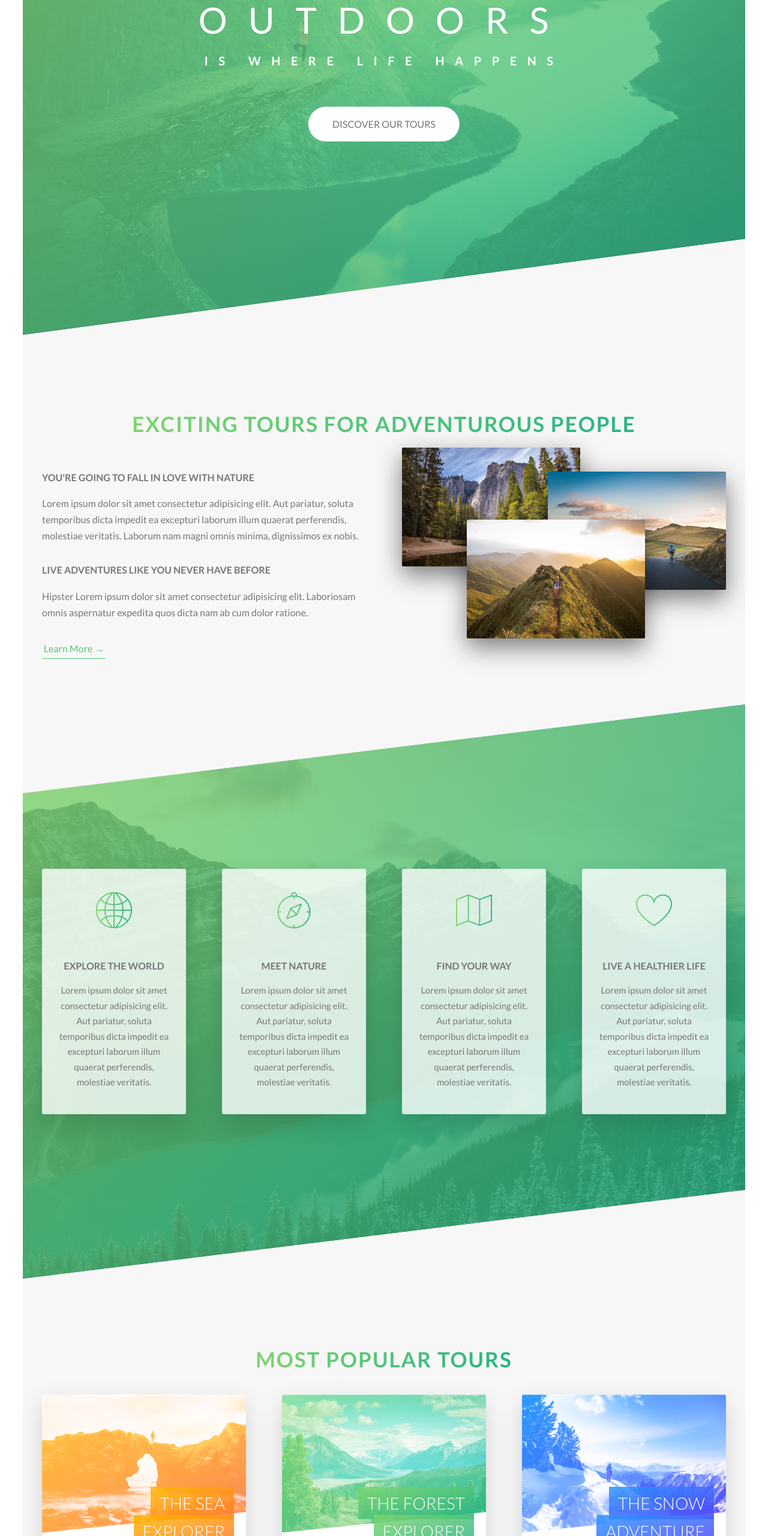
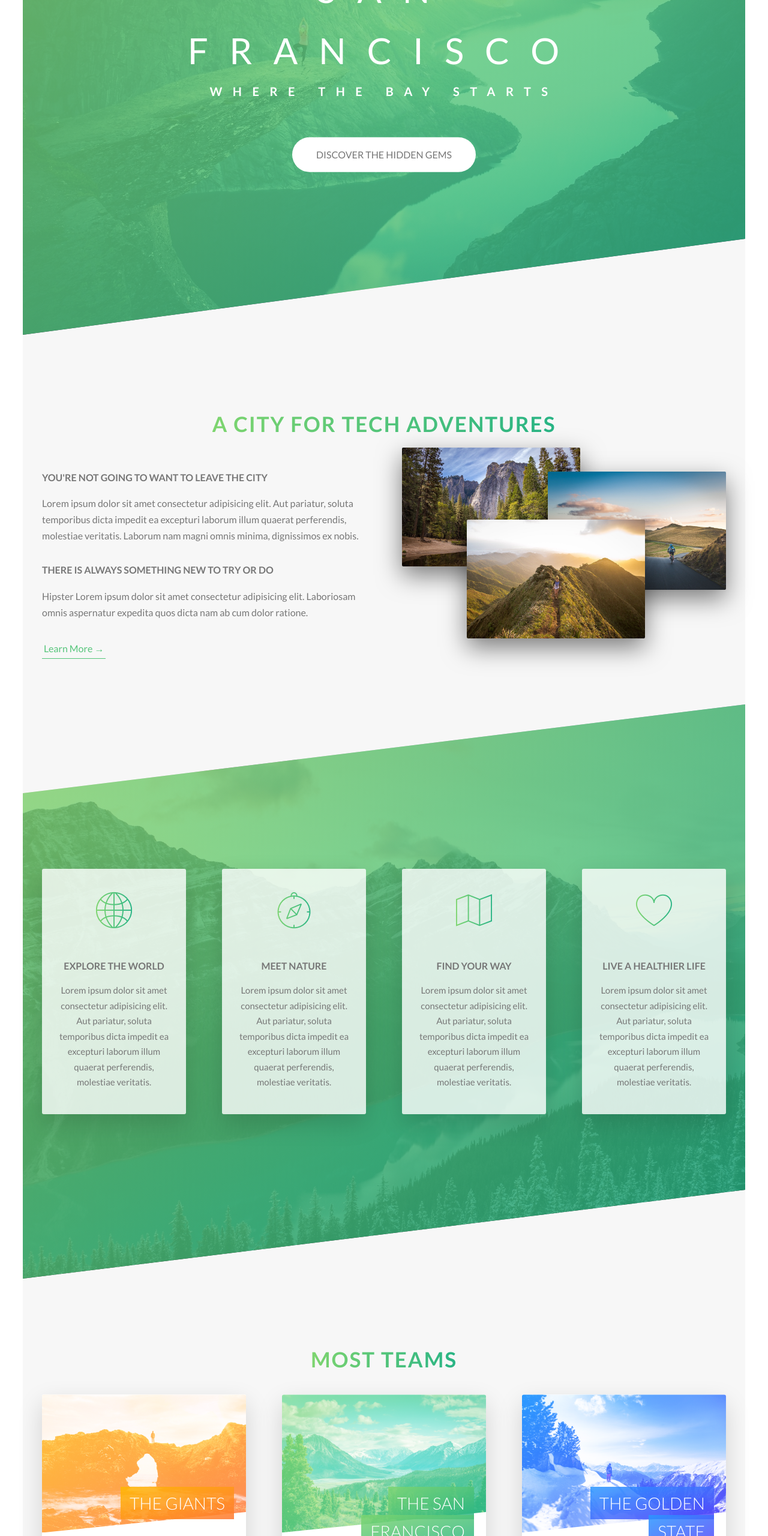
Before and after one commit to Rickyfeng7/Port, a website: page index.html in a window 1280 px wide. Shown: the part 240-2800 px from the top of the page at 60% size. Drawn offline with Linux system fonts and the light colour scheme.

Commit message:
making it my own

```diff
--- a/index.html
+++ b/index.html
@@ -12,7 +12,7 @@
     <link rel="stylesheet" href="css/style.css">
     <link rel="shortcut icon" type="image/png" href="img/favicon.png">
 
-    <title>Natours | Exciting tours for adventurous people</title>
+    <title>Welcome To SF</title>
 </head>
 
 <body>
@@ -26,7 +26,7 @@
             <ul class="navigation__list">
                 <li class="navigation__item">
                     <a href="#" class="navigation__link">
-                        <span>01</span> About Natours</a>
+                        <span>01</span>About SF</a>
                 </li>
                 <li class="navigation__item">
                     <a href="#" class="navigation__link">
@@ -57,11 +57,11 @@
             <h1 class="heading-primary">
                 <!-- element use '__' -->
                 <!-- "-" "-" is for modifer  -->
-                <span class="heading-primary--main">Outdoors</span>
-                <span class="heading-primary--sub">is where life happens</span>
+                <span class="heading-primary--main">San Francisco</span>
+                <span class="heading-primary--sub">Where the Bay starts</span>
             </h1>
 
-            <a href="#" class="btn btn--white btn--animated">Discover our tours</a>
+            <a href="#" class="btn btn--white btn--animated">Discover The Hidden Gems</a>
         </div>
     </header>
 
@@ -69,21 +69,21 @@
         <section class="section-about">
             <div class="u-center-text u-margin-botton-big">
                 <h2 class="heading-secondary">
-                    Exciting tours for Adventurous People
+                    A City for Tech adventures
                 </h2>
             </div>
 
             <div class="row">
                 <div class="col-1-of-2">
                     <h3 class="heading-tertiary u-margin-bottom-small">
-                        you're going to fall in love with nature
+                        you're not going to want to leave the city
                     </h3>
                     <p class="paragraph">
                         Lorem ipsum dolor sit amet consectetur adipisicing elit. Aut pariatur, soluta temporibus dicta impedit ea excepturi laborum
                         illum quaerat perferendis, molestiae veritatis. Laborum nam magni omnis minima, dignissimos ex nobis.
                     </p>
                     <h3 class="heading-tertiary u-margin-bottom-small">
-                        Live adventures like you never have before
+                        There is always something new to try or do
                     </h3>
                     <p class="paragraph">
                         Hipster Lorem ipsum dolor sit amet consectetur adipisicing elit. Laboriosam omnis aspernatur expedita quos dicta nam ab cum
@@ -151,7 +151,7 @@
         <section class="section-tours">
             <div class="u-center-text u-margin-botton-big">
                 <h2 class="heading-secondary">
-                    Most Popular Tours
+                    Most Teams
                 </h2>
             </div>
             <div class="row">
@@ -163,7 +163,7 @@
                             </div>
                             <h4 class="card__heading">
                                 <span class="card__heading-span card__heading-span--1">
-                                    The Sea Explorer
+                                    The Giants
                                 </span>
                             </h4>
                             <div class="card__details">
@@ -195,7 +195,7 @@
                             </div>
                             <h4 class="card__heading">
                                 <span class="card__heading-span card__heading-span--2">
-                                    The forest Explorer
+                                    The San Francisco 49ner
                                 </span>
                             </h4>
                             <div class="card__details">
@@ -227,7 +227,7 @@
                             </div>
                             <h4 class="card__heading">
                                 <span class="card__heading-span card__heading-span--3">
-                                    The Snow Adventure
+                                    The Golden State Warriors
                                 </span>
                             </h4>
                             <div class="card__details">
```
